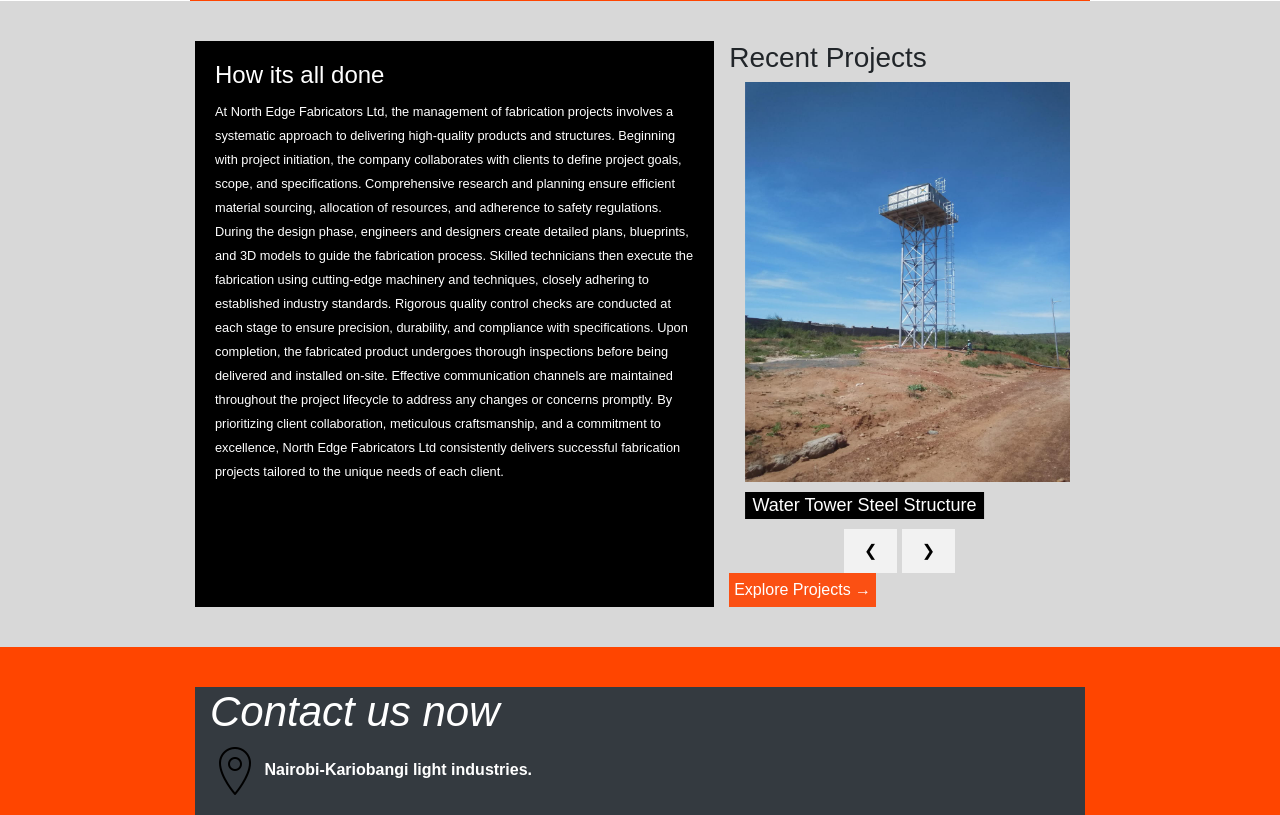
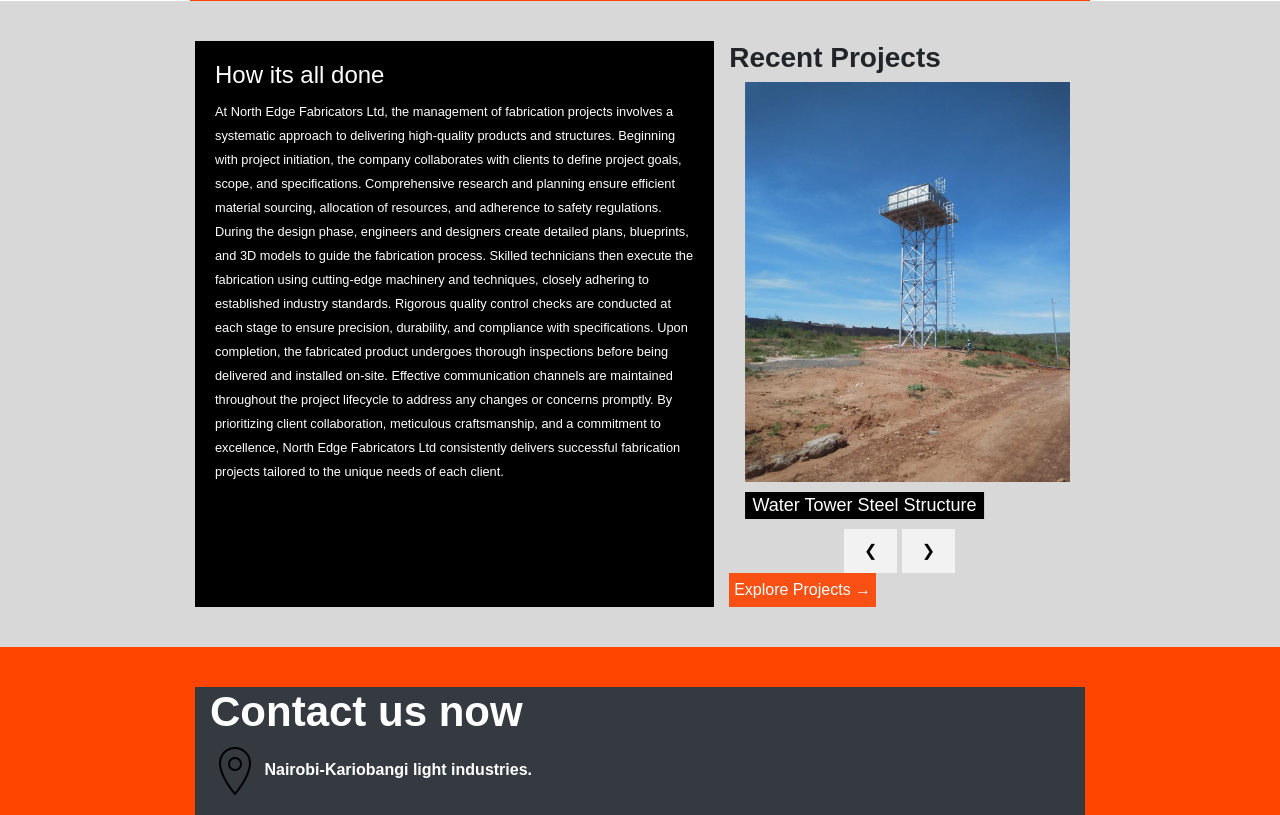
Before and after one commit to deni-cyber/nefproject, a Django app: page / in a window 1280 px wide. Shown: the part 2339-3154 px from the top of the page. Run offline with Django 4.2, Linux system fonts and the light colour scheme; data comes from the database, SQL or seed files in the repository.

Commit message:
updated header

```diff
--- a/homeapp/templates/homeapp/about.html
+++ b/homeapp/templates/homeapp/about.html
@@ -6,8 +6,6 @@
 {% block content %}
 
 {% load static %}
-<link rel="stylesheet" href="static/homeapp/css/footer.css">
-
 
 <section class=" responsive-section">
       <div class="container">
@@ -46,9 +44,9 @@
 
 
 <section class="responsive-section">
-          <div class="row">
+          <div class="row container">
           <div class="col-md-12 bg-dark">
-              <h3  class="boldh1"><i>Contact us now</i></h3>
+            <h6  class="boldh1"><b>Contact us now</b></h6>
 
 
                   <p>     <img src="{% static 'images/location.png' %}" alt="location Image">
--- a/homeapp/templates/homeapp/home.html
+++ b/homeapp/templates/homeapp/home.html
@@ -137,7 +137,7 @@
             </div>
 
             <div class="col-md-5 ">
-                <h3>Recent Projects</h3>
+                <h3><b>Recent Projects</b></h3>
                 <div class="slideshow-container2">
                     {% for project in projects %}
 
@@ -168,7 +168,7 @@
 
         <div class="row">
             <div class="col-md-12 bg-dark">
-                <h3  class="boldh1"><i>Contact us now</i></h3>
+                <h6  class="boldh1"><b>Contact us now</b></h6>
 
 
                     <p>     <img src="{% static 'images/location.png' %}" alt="location Image">
```
Also changed, not shown: homeapp/templates/homeapp/navbar_template.html (deleted, +0 -7 lines).
